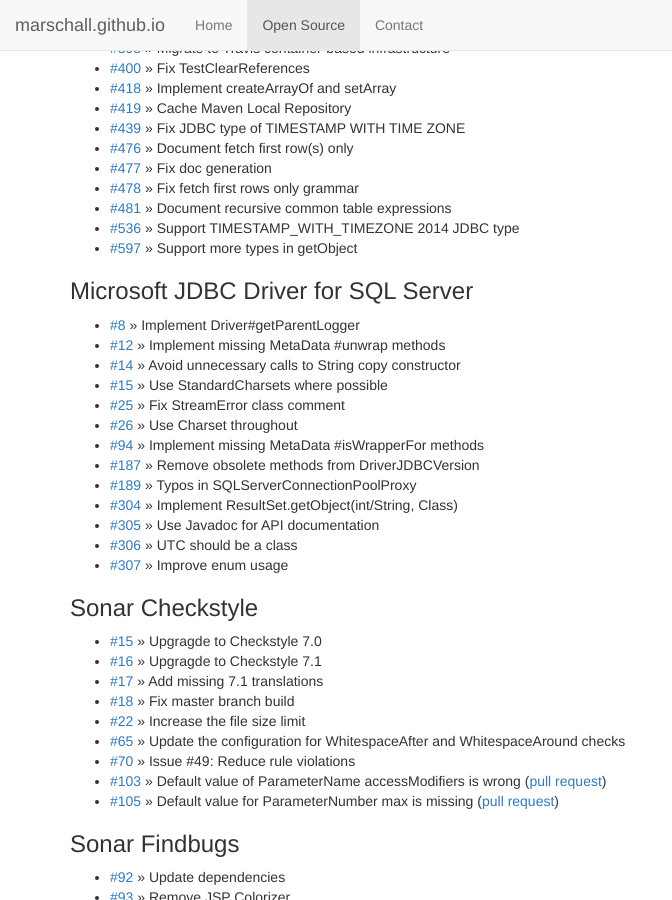
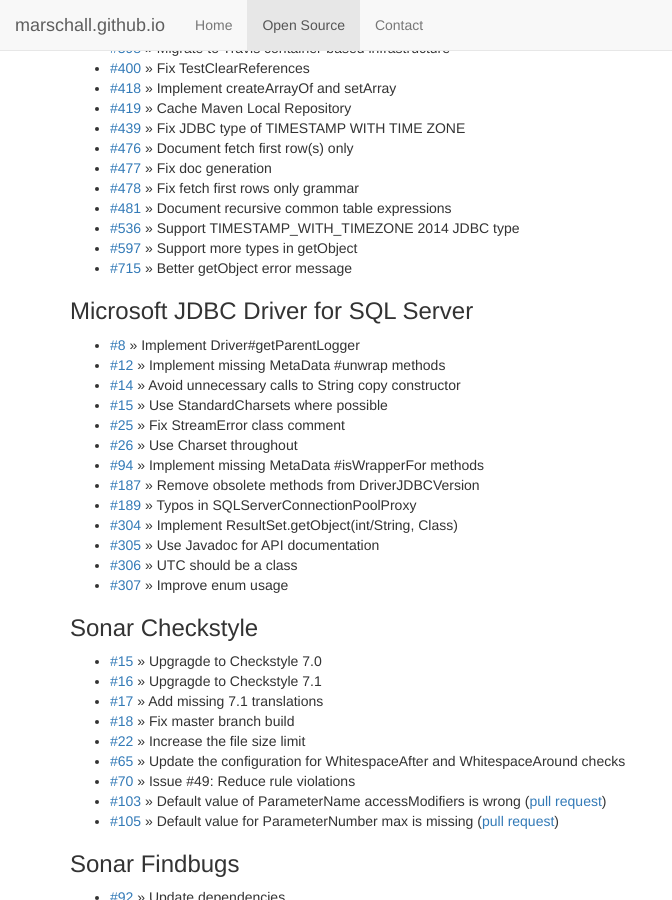
Before and after one commit to marschall/marschall.github.com, a Jekyll site: the page built from open-source.html, in a window 1280 px wide and 900 px high, scrolled down 4646 px. Shown: the whole window, without its empty margins (0-672 px from the left). Built offline with Jekyll 4.4.1, drawn with Linux system fonts in a browser that asks for light colours.

Commit message:
add h2#715

```diff
--- a/open-source.html
+++ b/open-source.html
@@ -292,6 +292,7 @@
   <li><a href="https://github.com/h2database/h2database/pull/481">#481</a> &raquo; Document recursive common table expressions</li>
   <li><a href="https://github.com/h2database/h2database/pull/536">#536</a> &raquo; Support TIMESTAMP_WITH_TIMEZONE 2014 JDBC type</li>
   <li><a href="https://github.com/h2database/h2database/pull/597">#597</a> &raquo; Support more types in getObject</li>
+  <li><a href="https://github.com/h2database/h2database/pull/715">#715</a> &raquo; Better getObject error message</li>
 </ul>
 <h3>Microsoft JDBC Driver for SQL Server</h3>
 <ul>
```
